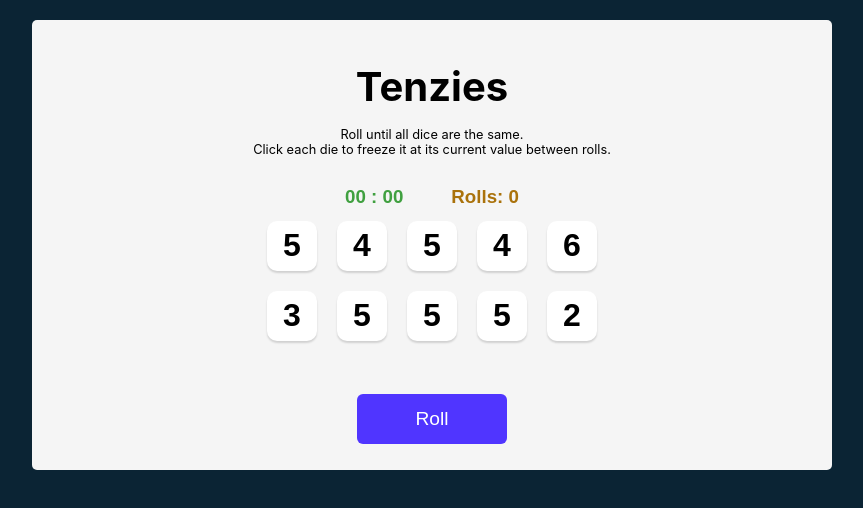
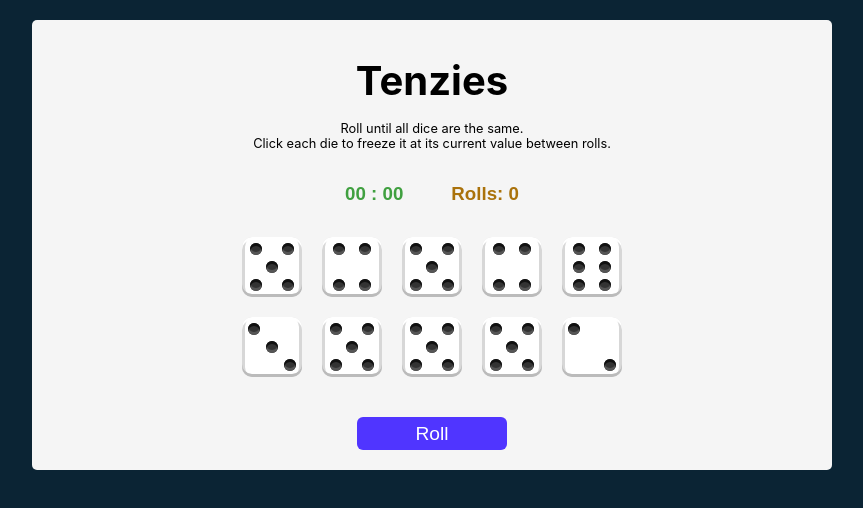
Before and after one commit to suongfiori/Tenzies, a React (Create React App) app: page / in a window 1280 px wide. Shown: the top 508 px of the page, without its empty margins (208-1071 px from the left). Built offline with nearby package versions, Linux system fonts and the light colour scheme; the HTML template or start-up script is replaced by a standard one.

Commit message:
modified:   App.js, Die.js and index.css

```diff
--- a/src/App.js
+++ b/src/App.js
@@ -111,7 +111,7 @@ export default function App() {
     ))
 
     return (
-        <main>
+        <main className="container">
 
             {tenzies && <Confetti />}
 
--- a/src/components/Die.js
+++ b/src/components/Die.js
@@ -1,6 +1,86 @@
 import React from "react"
 
 export default function Die(props) {
+    const dieValue = props.value
+
+    let dots = [];
+    switch (dieValue) {
+        case 1:
+        dots.push(
+            <div className="dice first-face">
+                <span className="dot" key={1}></span>
+            </div>
+        );
+        break;
+        case 2:
+        dots.push(
+            <div className="dice second-face">
+                <span className="dot" key={1}></span>
+                <span className="dot" key={2}></span>
+            </div>
+        );
+        break;
+        case 3:
+        dots.push(
+            <div className="dice third-face">
+                <span className="dot" key={1}></span>
+                <span className="dot" key={2}></span>
+                <span className="dot" key={3}></span>
+            </div>
+        );
+        break;
+        case 4:
+        dots.push(
+            <div className="dice fourth-face">
+                <div className="column">
+                    <span className="dot" key={1}></span>
+                    <span className="dot" key={2}></span>
+                </div>
+                <div className="column">
+                    <span className="dot" key={3}></span>
+                    <span className="dot" key={4}></span>
+                </div>
+            </div>
+
+        );
+        break;
+        case 5:
+        dots.push(
+            <div className="fifth-face">
+                <div className="column">
+                    <span className="dot" key={1}></span>
+                    <span className="dot" key={2}></span>
+                </div>
+                <div className="column">
+                    <span className="dot" key={3}></span>
+                </div>
+                <div className="column">
+                    <span className="dot" key={4}></span>
+                    <span className="dot" key={5}></span>
+                </div>
+            </div>
+        );
+        break;
+        case 6:
+        dots.push(
+            <div className="dice sixth-face">
+                <div class="column">
+                    <span className="dot" key={1}></span>
+                    <span className="dot" key={2}></span>
+                    <span className="dot" key={3}></span>
+                </div>
+                <div class="column">
+                    <span className="dot" key={4}></span>
+                    <span className="dot" key={5}></span>
+                    <span className="dot" key={6}></span>
+                </div>
+            </div>
+        );
+        break;
+        default:
+        break;
+        }
+
     const styles = {
         backgroundColor: props.isHeld ? "#59E391" : "white"
     }
@@ -10,7 +90,7 @@ export default function Die(props) {
             style={styles}
             onClick={props.holdDice}
         >
-            <h2 className="die-num">{props.value}</h2>
+             {dots}
         </div>
     )
 }
--- a/src/index.css
+++ b/src/index.css
@@ -4,6 +4,7 @@
 }
 
 body {
+  height: 100%;
   margin: 0;
   background-color: #0B2434;
   padding: 20px;
@@ -33,9 +34,7 @@ main {
 .game-intro {
   text-align: center;
   font-size: .8rem;
-  margin: 1rem;
   font-family: 'Inter', sans-serif;
-  margin-top: 0;
   text-align: center;
 }
 
@@ -44,23 +43,98 @@ main {
   grid-template: auto auto / repeat(5, 1fr);
   gap: 20px;
   margin-bottom: 40px;
-
 }
 
+/* Dice */
+
 .die-face {
-  height: 50px;
-  width: 50px;
+  padding: 4px;
+  object-fit: contain;
+  height: 60px;
+  width: 60px;
   box-shadow: 0px 2px 2px rgba(0, 0, 0, 0.15);
   border-radius: 10px;
   display: flex;
   justify-content: center;
-  align-items: center;
   cursor: pointer;
+  box-shadow:
+    inset 0 3px white,
+    inset 0 -3px #bbb,
+    inset 3px 0 #d7d7d7,
+    inset -3px 0 #d7d7d7;
 }
 
-.die-num {
-  font-size: 2rem;
+.dice {
+	width: 4em;
 }
+
+/* Styling dice face with dots */
+
+.dot {
+  display: block;
+  width: 12px;
+  height: 12px;
+  border-radius: 50%;
+  margin: 2px;
+  background-color: #333;
+  box-shadow: inset 0 3px #111, inset 0 -3px #555;
+}
+
+.first-face {
+  display: flex;
+  justify-content: center;
+  align-items: center;
+}
+
+.second-face {
+  display: flex;
+  justify-content: space-between;
+}
+
+.second-face .dot:nth-of-type(2) {
+  align-self: flex-end;
+}
+
+.third-face {
+  display: flex;
+  justify-content: space-between;
+}
+
+.third-face .dot:nth-of-type(2) {
+  align-self: center;
+}
+
+.third-face .dot:nth-of-type(3) {
+  align-self: flex-end;
+}
+
+.fourth-face, .sixth-face {
+  display: flex;
+  justify-content: space-between;
+}
+
+.fourth-face .column, .sixth-face .column {
+  display: flex;
+  flex-direction: column;
+  justify-content: space-between;
+}
+
+.fifth-face {
+  display: flex;
+  justify-content: space-between;
+}
+
+.fifth-face .column {
+  display: flex;
+  flex-direction: column;
+  justify-content: space-between;
+}
+
+.fifth-face .column:nth-of-type(2) {
+  justify-content: center;
+}
+
+/* Dice rolling */
 
 .roll-dice {
   height: 50px;
@@ -81,11 +155,18 @@ main {
 .roll-dice:active {
   box-shadow: inset 5px 5px 10px -3px rgba(0, 0, 0, 0.7);
 }
+
+/* Stats board */
+
 .stats-board {
   display: flex;
   flex-direction: row;
   column-gap: 3rem;
+  padding: 2rem;
 }
+
+/* Game winning */
+
 .congrats {
 text-transform: uppercase;
 padding: 0.5rem 1rem;
@@ -203,3 +284,17 @@ color: #F5F5F5;
             transform: rotate(2deg);
   }
 }
+
+@media only screen and (max-width: 768px) {
+	.container {
+		width: 100vw;
+	}
+
+	main {
+		width: 100vw;
+	}
+
+	.dice-container {
+		gap: 5px;
+	}
+}
```
